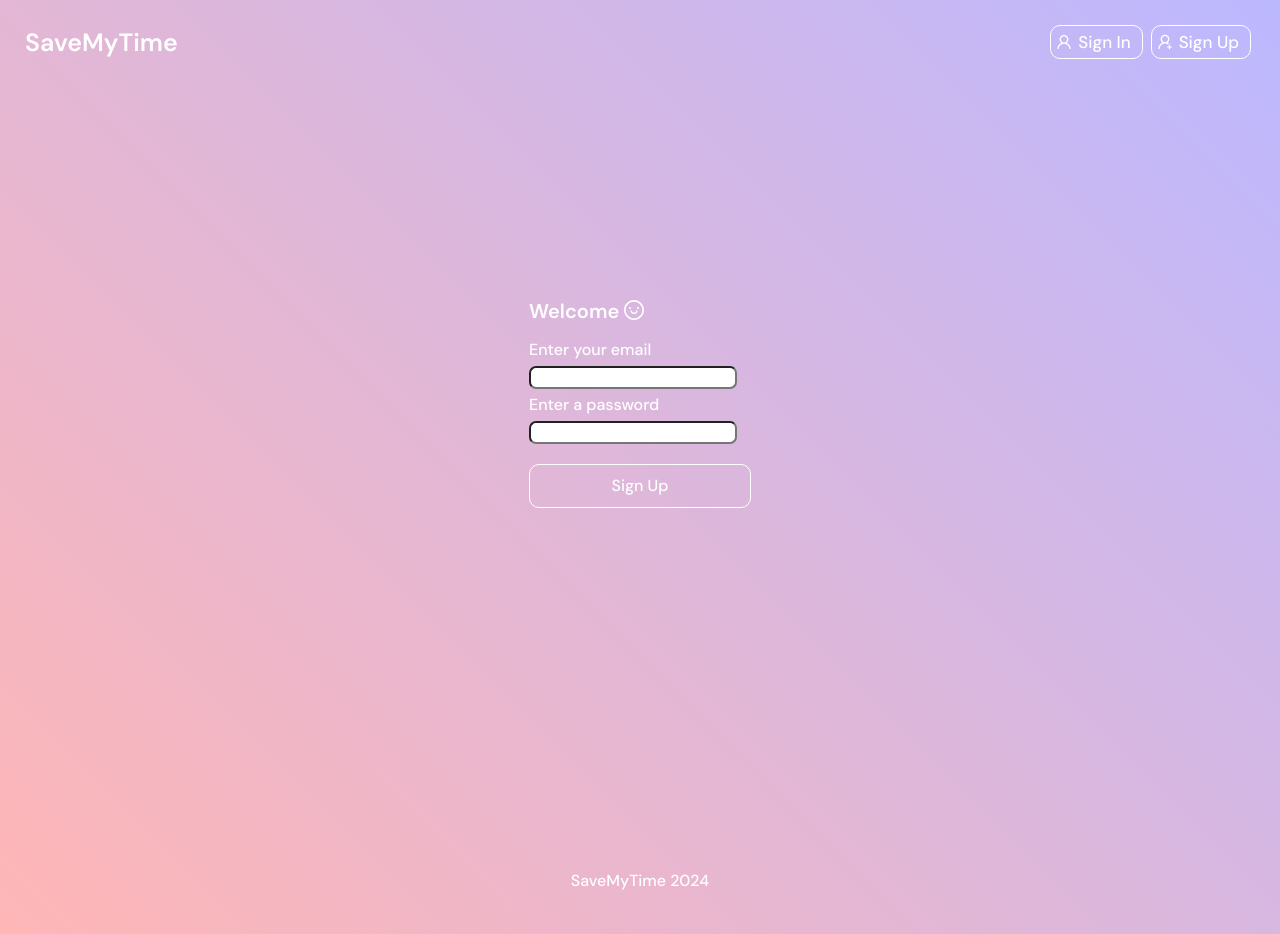
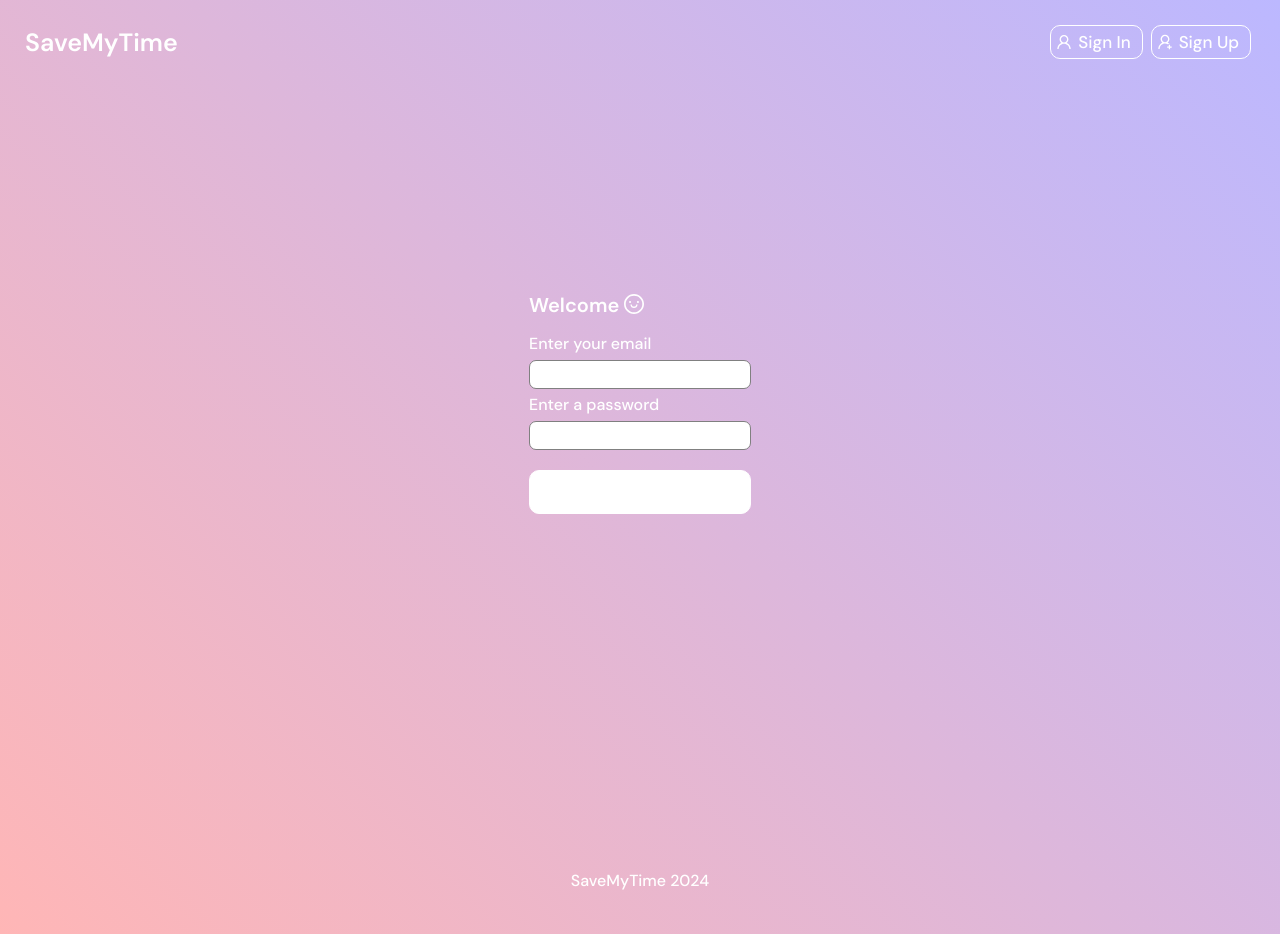
Before and after one commit to amaurydelille/savemytime-production, a React (Create React App) app in the folder website/frontend/: page /auth/signup in a window 1280 px wide. Built offline with nearby package versions, Linux system fonts and the light colour scheme; a web font is replaced by a local one.

Commit message:
changed ui

```diff
--- a/website/frontend/src/pages/AuthPage/AuthPage.css
+++ b/website/frontend/src/pages/AuthPage/AuthPage.css
@@ -33,7 +33,9 @@ input {
     font-family: "DM Sans", sans-serif;
     font-weight: 500;
     border-radius: 7px;
+    padding: 5px 10px;
     width: 200px;
+    border: 1px solid grey;
 }
 
 .auth-container form .button {
@@ -42,11 +44,12 @@ input {
     margin-top: 20px;
     cursor: pointer;
     border: 1px solid white;
+    background-color: white;
     padding: 5px 10px;
     font-size: 16px;
     font-family: "DM Sans", sans-serif;
     font-weight: 900;
-    transition: background-color 0.3s ease, color 0.3s ease;
+    transition: 0.2s ease-in-out;
     border-radius: 7px;
     width: 200px;
 }
```
